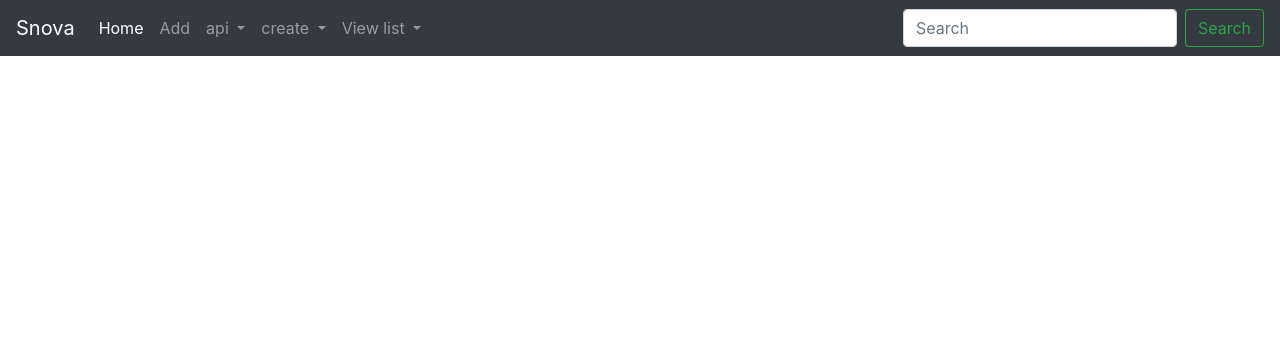
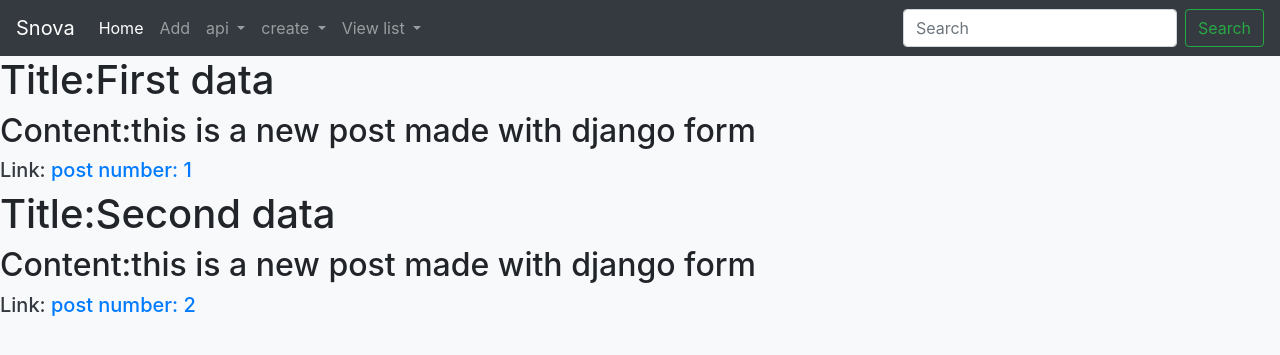
Before and after one commit to Ricar1502/Website, a Django app: page /post_list/ in a window 1280 px wide. Shown: the top 355 px of the page. Run offline with Django 4.2, Linux system fonts and the light colour scheme; data comes from the database, SQL or seed files in the repository; both versions use the stored data as it was after the commit.

Commit message:
new feature search

```diff
--- a/snova_social_media/api/models.py
+++ b/snova_social_media/api/models.py
@@ -15,7 +15,7 @@ class User(models.Model):
 
 
 class Post(models.Model):
-    subNova_id = models.IntegerField(max_length=50)
+    # subNova_id = models.ForeignKey(SubNova, on_delete=models.CASCADE)
     title = models.CharField(max_length=200, default="0")
     content = models.CharField(max_length=200, default="0")
     link = models.CharField(max_length=2083, default="", blank=True, null=True)
@@ -23,7 +23,6 @@ class Post(models.Model):
         User, on_delete=models.CASCADE)
     pic = models.ImageField(upload_to="api/files/post", blank=True, null=True)
     status = models.CharField(max_length=15, default="activate")
-    votes = models.IntegerField(default=0)
     created_at = models.DateTimeField(auto_now_add=True)
 
     def get_id(self):
@@ -61,3 +60,12 @@ class Follow(models.Model):
         User, on_delete=models.CASCADE, related_name='%(class)s_following')
     followed_user = models.ForeignKey(
         User, on_delete=models.CASCADE, related_name='%(class)s_followed')
+
+
+class SubNova(models.Model):
+    user_id = models.ForeignKey(
+        User, on_delete=models.CASCADE)
+    post_id = models.ForeignKey(
+        Post, on_delete=models.CASCADE, default='something')
+    pic = models.ImageField(upload_to="api/files/post", blank=True, null=True)
+    created_at = models.DateTimeField(auto_now_add=True)
--- a/snova_social_media/app/templates/app/base.html
+++ b/snova_social_media/app/templates/app/base.html
@@ -7,7 +7,7 @@
     <title>{% block title %}Snova{% endblock title %}</title>
     <link rel="stylesheet" href="https://cdn.jsdelivr.net/npm/bootstrap@4.3.1/dist/css/bootstrap.min.css" integrity="sha384-ggOyR0iXCbMQv3Xipma34MD+dH/1fQ784/j6cY/iJTQUOhcWr7x9JvoRxT2MZw1T" crossorigin="anonymous">
 </head>
-<body>
+<body class = "bg-light">
 
     <nav class="navbar navbar-expand-lg navbar-dark bg-dark">
         <a class="navbar-brand" href="/">Snova</a>
@@ -60,13 +60,12 @@
                 <a class="dropdown-item" href="/#">ranks</a>
               </div>
             </li>
-            {% comment %} <li class="nav-item">
-              <a class="nav-link disabled" href="#">Disabled</a>
-            </li> {% endcomment %}
+
           </ul>
-          <form class="form-inline my-2 my-lg-0">
-            <input class="form-control mr-sm-2" type="search" placeholder="Search" aria-label="Search">
-            <button class="btn btn-outline-success my-2 my-sm-0" type="submit">Search</button>
+          <form class="form-inline my-2 my-lg-0" action="/search/" method="post">
+            {% csrf_token %}
+            <input name="username" class="form-control mr-sm-2" type="search" placeholder="Search" aria-label="Search">
+            <button class="btn btn-outline-success my-2 my-sm-0" type="submit" href = "/" >Search</button>
           </form>
         </div>
       </nav>
--- a/snova_social_media/app/templates/app/home.html
+++ b/snova_social_media/app/templates/app/home.html
@@ -1,5 +1,5 @@
 {% extends 'app/base.html' %}
-{% block title %}Home page{% endblock title %}
+{% block title %}Snova{% endblock title %}
 {% block content %}
 
     {%for post in post_list  %}
@@ -8,10 +8,11 @@
         <form action="/" method="post">
         {% csrf_token %}
         <button type="submit" name = 'upvote-{{post.id}}' id="upvote" >up vote</button>
+        {{counted_vote.v_flag}}
         <button type="submit" name = 'downvote-{{post.id}}' id="downvote">down vote</button>
         </form>
+
         <h5 class="text-dark">Link:<a href = "/{{post.id}}" > post number {{post.id}}</a></h5>
         <hr>
     {%endfor%}
-
 {% endblock content %}
--- a/snova_social_media/app/templates/app/viewPost.html
+++ b/snova_social_media/app/templates/app/viewPost.html
@@ -1,5 +1,5 @@
 {% extends 'app/base.html' %}
-{% block title %}post{% endblock title %}
+{% block title %}{{post.title}}{% endblock title %}
 {% block content %}
 
     <h1>
--- a/snova_social_media/app/templates/app/viewPostList.html
+++ b/snova_social_media/app/templates/app/viewPostList.html
@@ -3,11 +3,9 @@
 {% block content %}
 
 {%for post in post_list %}
-    {% if post.type == 'post' %}
     <h1>Title:{{post.title}}</h1>
     <h2>Content:{{post.content}}</h2>
     <h5 class="text-dark">Link:<a href = "/{{post.id}}" > post number: {{post.id}}</a></h5>
-    {% endif %}
 {%endfor%}
 
 {% endblock content %}
--- a/snova_social_media/app/urls.py
+++ b/snova_social_media/app/urls.py
@@ -1,5 +1,5 @@
 from django.urls import path
-from .views import home, add, create_post_form, viewPost, create_user_form, user, view_post_list, view_user_list
+from .views import *
 
 urlpatterns = [
     path('', home),
@@ -10,5 +10,6 @@ urlpatterns = [
     path("user/<int:id>", user),
     path("post_list/", view_post_list),
     path("user_list/",  view_user_list),
+    path("search/",  search),
     # path("vote/", vote)
 ]
--- a/snova_social_media/app/views.py
+++ b/snova_social_media/app/views.py
@@ -4,8 +4,8 @@ from .static.python import *
 from .func import *
 from api.models import Post, Comment, Vote
 from .forms import *
-
-
+from itertools import chain
+from django.shortcuts import redirect
 # Create your views here.
 
 
@@ -114,10 +114,32 @@ def user(request, id):
     post_list = Post.objects.all()
     follower_list = get_follower_list(user)
     following_list = get_following_list(user)
-
     return render(request, 'app/viewUser.html', {'user': user, 'follower_list': follower_list, 'following_list': following_list, 'post_list': post_list, 'comment_list': comment_list})
 
 
 def view_user_list(request):
     user_list = User.objects.all()
     return render(request, 'app/viewUserList.html', {'user_list': user_list})
+
+
+def search(request):
+
+    username_profile_list = []
+    follower_list = {}
+    following_list = {}
+    if is_post(request):
+        username = request.POST['username']
+        user_object = User.objects.filter(name__icontains=username)
+        for user in user_object:
+            username_profile_list.append(user)
+
+            follower = Follow.objects.filter(
+                followed_user=user)
+            follower_list[user] = follower
+            following = Follow.objects.filter(
+                following_user=user)
+            following_list[user] = following
+            print('this is follower', follower)
+            print('this is following', following)
+
+    return render(request, 'app/search.html', {'username_profile_list': username_profile_list, 'following_list': following_list, 'follower_list': follower_list})
--- a/snova_social_media/snova_social_media/settings.py
+++ b/snova_social_media/snova_social_media/settings.py
@@ -26,7 +26,7 @@ SECRET_KEY = 'django-insecure-qzp%rp^9=tpb_1$i6nviu8*a!k19@*^(l51ggq@45a1mw!3bs3
 # SECURITY WARNING: don't run with debug turned on in production!
 DEBUG = True
 
-ALLOWED_HOSTS = []
+ALLOWED_HOSTS = ['localhost', '127.0.0.1']
 
 
 # Application definition
```
Also changed, not shown: snova_social_media/app/templates/app/search.html (added, +23 -0 lines), snova_social_media/app/templates/app/viewUser.html (+9 -8 lines), snova_social_media/db.sqlite3. Lines whose indentation alone changed are shown as unchanged.
